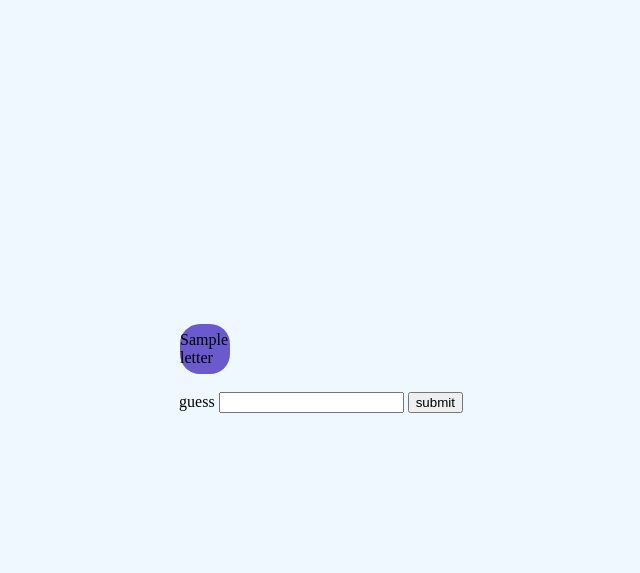
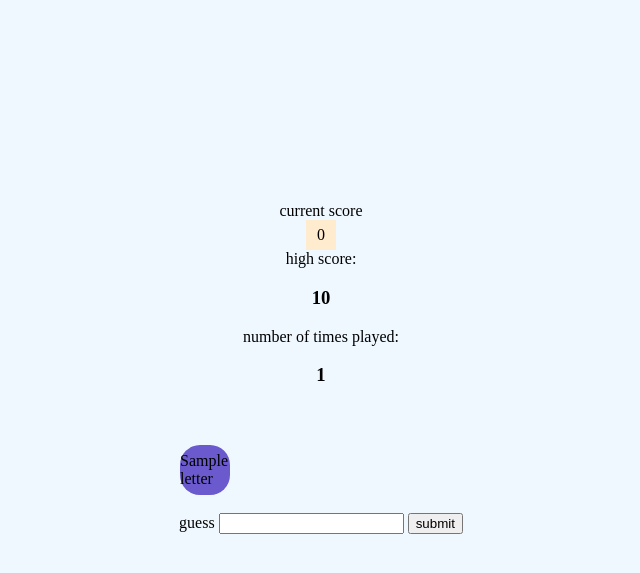
Before and after one commit to AoDonovanDev/flask-boggle, a Flask app: template templates/base.html in a window 1280 px wide. Shown: the top 573 px of the page, without its empty margins (319-959 px from the left). Run offline with Flask 3, Linux system fonts and the light colour scheme; the template is opened without the code that fills it: most values are stand-ins (such as "Sample title", 1, 10 or a date in 2020); parts of the project's set-up code (start-up, migrations or seed data) failed here and were passed over.

Commit message:
drew rest of owl and implemented oo

```diff
--- a/app.py
+++ b/app.py
@@ -1,18 +1,48 @@
 from boggle import Boggle
-from flask import Flask, render_template, request, session
+from flask import Flask, render_template, request, session, flash, jsonify, make_response
+from flask_debugtoolbar import DebugToolbarExtension
 
 app = Flask(__name__)
 app.config['SECRET_KEY'] = "!1IcedCoffee"
 
+debug = DebugToolbarExtension(app)
+
 boggle_game = Boggle()
+
 
 @app.route('/')
 def new_game():
+    """ render game board, check if there is a high schore to display """
     board = boggle_game.make_board()
     session['board'] = board
+    if 'score' in session:
+        return render_template('base.html', highScore = session['score'], count = session['count'], board=board)
     return render_template('base.html', board = board)
 
-@app.route('/guess', methods = ["POST"])
+@app.route('/guess', methods = ["post"])
 def guess():
-    print(request.data)
-    return render_template('base.html', board = session['board'])
+    """ check if guess is valid and return result """
+    board = session['board']
+    guess = request.form['guess']
+    print(guess)
+    msg = boggle_game.check_valid_word(board, guess)
+    return {'result': msg}
+
+@app.route('/end', methods = ["post"])
+def end():
+    """ add to session count and update high score if needed """
+    score = int(request.form['score'])
+    if 'score' in session:
+        if score > session['score']:
+            session['score'] = score
+    else:
+        session['score'] = score
+    if 'count' in session:
+        count = session['count']
+        session['count'] = count + 1
+    else:
+        session['count'] = 1
+    print(session['count'])
+    print(session['score'])
+
+    return {'count': session['count'], 'highScore': session['score']}
--- /dev/null
+++ b/static/script-oo.js
@@ -0,0 +1,60 @@
+class Game{
+    constructor(){
+        this.score = 0
+        this.guesses = []
+        this.$guess = $('#guess')
+        this.$guessBtn = $('#guessBtn')
+        this.$guessBtn.on('click', this.postGuess)
+        setTimeout(this.endGame, 60000)
+        self = this;
+    }
+
+    async endGame(){
+        console.log(self)
+        self.$guessBtn.empty()
+        self.$guessBtn.append('time is up! new game?')
+        self.$guessBtn.on('click', function(){
+            location.reload()
+        })
+        let form = new FormData()
+        form.append('score', self.score)
+        let response = await axios({
+            method: "post",
+            url: 'http://127.0.0.1:5000/end',
+            data: form
+        })
+        let servData = await response
+        console.log(servData)
+        $('#highScore').empty()
+        $('#highScore').append(servData.data.highScore)
+        $('#count').empty()
+        $('#count').append(servData.data.count)
+    }
+    async postGuess(){
+        console.log($(this))
+        console.log(self)
+        let guess = $('#guess').val()
+        if(self.guesses.indexOf(guess) === -1){
+        let form = new FormData()
+        form.append('guess', guess)
+        let response = await axios({
+            method: "post",
+            url: 'http://127.0.0.1:5000/guess',
+            data: form
+        })
+        console.log(response)
+
+        let msg = await response
+        $('#msg').empty()
+        $('#msg').append(msg.data.result)
+        if(msg.data.result === "ok"){
+            self.score += guess.length
+            self.guesses.push(guess)
+            $('#score').empty()
+            $('#score').append(self.score)
+        }
+        $('#guess').val('')
+    }
+    }
+}
+new Game()
--- a/static/script.js
+++ b/static/script.js
@@ -1,15 +1,50 @@
 $guess = $('#guess')
 $guessBtn = $('#guessBtn')
 $guessBtn.on('click', postGuess)
+score = 0;
+
+setTimeout(endGame, 60000)
+
+async function endGame(){
+    $guessBtn.empty()
+    $guessBtn.append('time is up! new game?')
+    $guessBtn.on('click', function(){
+        location.reload()
+    })
+    let form = new FormData()
+    form.append('score', score)
+    let response = await axios({
+        method: "post",
+        url: 'http://127.0.0.1:5000/end',
+        data: form
+    })
+    let servData = await response
+    console.log(servData)
+    $('#highScore').empty()
+    $('#highScore').append(servData.data.highScore)
+    $('#count').empty()
+    $('#count').append(servData.data.count)
+}
+
+
+
 async function postGuess(){
+    let form = new FormData()
+    form.append('guess', $guess.val())
     let response = await axios({
         method: "post",
         url: 'http://127.0.0.1:5000/guess',
-        data: {
-            guess: $guess.val()
-        }
+        data: form
     })
     console.log(response)
+
+    let msg = await response
+    $('#msg').empty()
+    $('#msg').append(msg.data.result)
+    if(msg.data.result === "ok"){
+        score += $guess.val().length
+        $('#score').empty()
+        $('#score').append(score)
+    }
     $guess.val('')
-    return response
 }
--- a/static/styles.css
+++ b/static/styles.css
@@ -23,3 +23,28 @@ form{
     border-radius: 40%;
     background-color: slateblue;
 }
+#score{
+    height: 30px;
+    width: 30px;
+    background-color:blanchedalmond;
+    display: flex;
+    justify-content: center;
+    align-items: center;
+}
+#count{
+    display: flex;
+    justify-content: center;
+}
+#highScore{
+    display: flex;
+    justify-content: center;
+}
+.stats{
+    text-align: center;
+}
+#scoreBox{
+    display: flex;
+    flex-direction: column;
+    justify-content: center;
+    align-items: center;
+}
--- a/templates/base.html
+++ b/templates/base.html
@@ -8,6 +8,10 @@
     <link rel="stylesheet" href="/static/styles.css">
 </head>
 <body>
+    <div id = "scoreBox">current score<div id="score">0</div></div>
+    <div class = "stats">high score: <h3 id="highScore">{{highScore}}</h3></div>
+    <div class = "stats">number of times played: <h3 id="count">{{count}}</h3></div>
+    <h2 id="msg"></h2>
     <div class="grid">
         {% for row in board %}
             {% for letter in row %}
@@ -23,5 +27,5 @@
 </body>
 <script src="https://unpkg.com/axios/dist/axios.min.js"></script>
 <script src="https://code.jquery.com/jquery-3.7.0.min.js" integrity="sha256-2Pmvv0kuTBOenSvLm6bvfBSSHrUJ+3A7x6P5Ebd07/g=" crossorigin="anonymous"></script>
-<script src = "/static/script.js"></script>
+<script src = "/static/script-oo.js"></script>
 </html>
```
